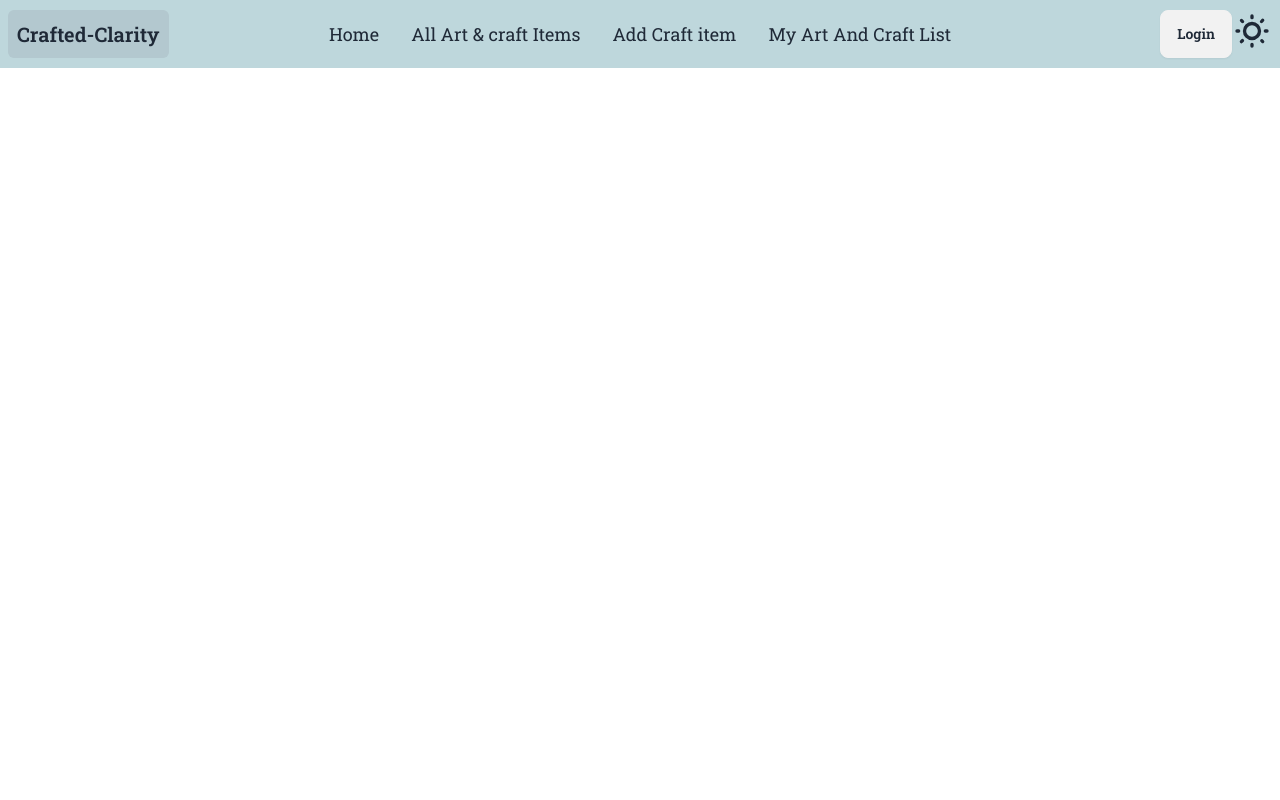
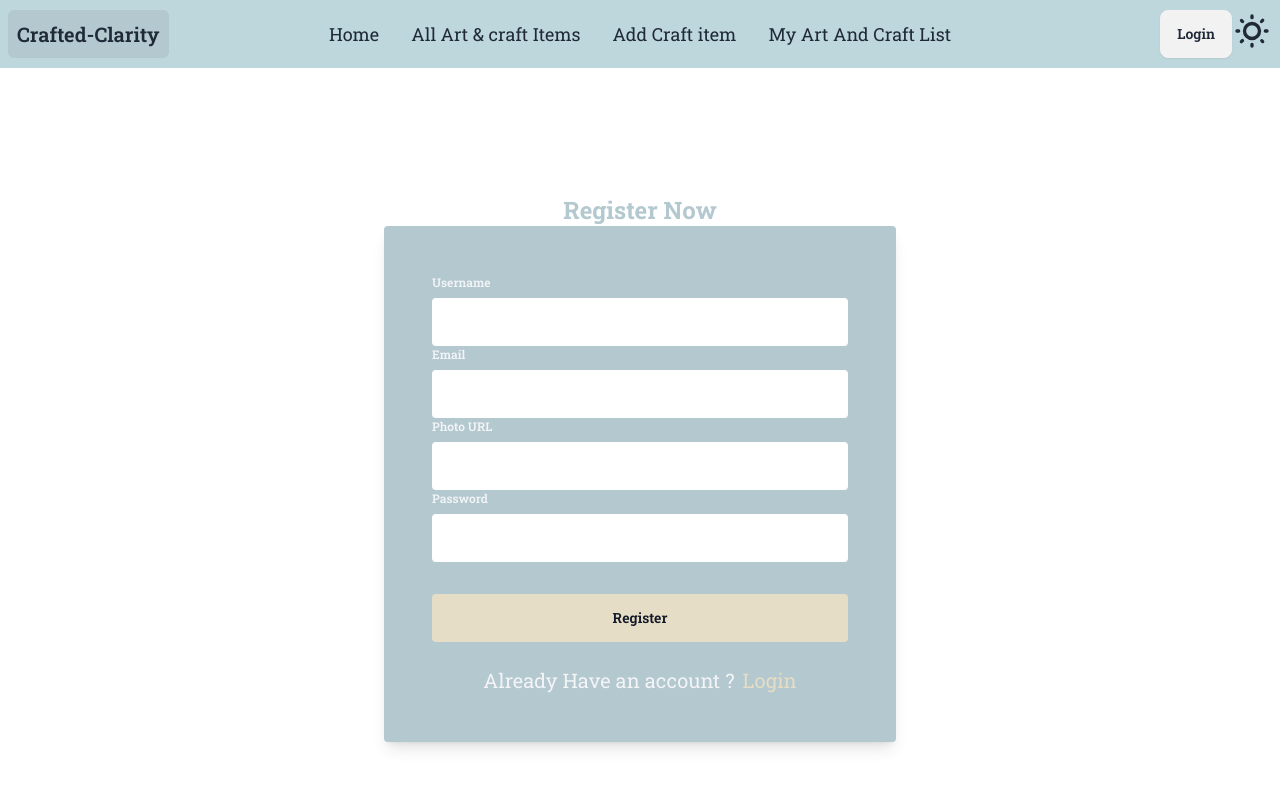
Before and after one commit to alamshuvo/crafted-clarity-client, a React (Vite) app: page /register in a window 1280 px wide. Shown: the top 800 px of the page. Built offline with nearby package versions, Linux system fonts and the light colour scheme; a web font is replaced by a local one.

Commit message:
firebase install and sdk setup

```diff
--- a/package.json
+++ b/package.json
@@ -10,6 +10,7 @@
     "preview": "vite preview"
   },
   "dependencies": {
+    "firebase": "^10.11.1",
     "localforage": "^1.10.0",
     "match-sorter": "^6.3.4",
     "react": "^18.2.0",
--- /dev/null
+++ b/src/Firebase/firebase.config.js
@@ -0,0 +1,20 @@
+// Import the functions you need from the SDKs you need
+import { initializeApp } from "firebase/app";
+import { getAuth } from "firebase/auth";
+// TODO: Add SDKs for Firebase products that you want to use
+// https://firebase.google.com/docs/web/setup#available-libraries
+
+// Your web app's Firebase configuration
+const firebaseConfig = {
+  apiKey:import.meta.env.VITE_APIKEY ,
+  authDomain:import.meta.env.VITE_AUTHDOMAIN ,
+  projectId: import.meta.env.VITE_PROJECTID,
+  storageBucket:import.meta.env.VITE_STORAGEBUCKET,
+  messagingSenderId:import.meta.env.VITE_MESSAGINGSENDERID ,
+  appId: import.meta.env.VITE_APPID
+};
+
+// Initialize Firebase
+const app = initializeApp(firebaseConfig);
+const auth = getAuth(app);
+export default auth;
--- a/src/components/Slider/Slider.jsx
+++ b/src/components/Slider/Slider.jsx
@@ -24,33 +24,51 @@ const Slider = () => {
     >
       <div className="md:min-h-screen min-h-[400px] ">
         <SwiperSlide>
-          <div className="slide slide1  flex justify-center items-center flex-col space-y-5">
-
+          <div className="slide slide1   flex justify-center items-center flex-col space-y-5">
+            <p className="text-[#F1EEDC]  text-center">
+              Wooden furniture and sculptures offer timeless elegance and
+              natural beauty.
+            </p>
           </div>
         </SwiperSlide>
         <SwiperSlide>
           <div className="slide slide2 flex justify-center items-center flex-col space-y-5">
-
+            <p className="text-[#F1EEDC]  text-center">
+              Wooden home decor enhances ambiance with rustic charm and natural
+              elements.
+            </p>
           </div>
         </SwiperSlide>
         <SwiperSlide>
           <div className="slide slide3 flex justify-center items-center flex-col space-y-5">
-
+            <p className="text-[#F1EEDC]  text-center">
+              Wooden utensils and kitchenware offer durability, style, and
+              eco-friendliness.
+            </p>
           </div>
         </SwiperSlide>
         <SwiperSlide>
           <div className="slide slide4 flex justify-center items-center flex-col space-y-5">
-
+            <p className="text-[#F1EEDC]  text-center">
+              Jute home decor infuses spaces with organic texture and earthy
+              elegance.
+            </p>
           </div>
         </SwiperSlide>
         <SwiperSlide>
           <div className="slide slide5 flex justify-center items-center flex-col space-y-5">
-
+            <p className="text-[#F1EEDC]  text-center">
+              Jute kitchenware and utensils combine sustainability with stylish
+              functionality beautifully.
+            </p>
           </div>
         </SwiperSlide>
         <SwiperSlide>
           <div className="slide slide6 flex justify-center items-center flex-col space-y-5">
-
+            <p className="text-[#F1EEDC]  text-center">
+              Jute and wooden jewelry exude earthy charm and eco-friendly
+              elegance.
+            </p>
           </div>
         </SwiperSlide>
       </div>
--- a/src/pages/Register.jsx
+++ b/src/pages/Register.jsx
@@ -1,10 +1,52 @@
+import { Link } from "react-router-dom";
 
 
 const Register = () => {
+
+    const handleRegister=(e)=>{
+        e.preventDefault();
+        const form=e.target;
+        const name=form.name.value;
+        const email=form.email.value;
+        const photo=form.photo.value;
+        const password=form.password.value;
+    }
+
+
+
+
+
+
     return (
-        <div>
+        <div className="flex flex-col items-center min-h-screen justify-center text-center   dark:bg-gray-50 text-gray-100 dark:text-[#E5DDC5]">
+            <h1 className="text-center text-2xl text-[#B3C8CF] font-bold">Register Now</h1>
+        <form noValidate="" onSubmit={handleRegister}  className="flex flex-col w-full max-w-lg p-12 rounded shadow-lg text-gray-100 bg-[#B3C8CF] dark:text-[#E5DDC5]">
+            {/* Name */}
+            <label htmlFor="username" className="self-start text-xs font-semibold">Username</label>
+            <input id="username" type="text" name="name" className="flex items-center h-12 px-4 mt-2 rounded text-[#E5DDC5] dark:text-gray-50 focus:outline-none focus:ring-2 focus:border-violet-400 focus:dark:border-violet-600 focus:ring-violet-400 focus:dark:ring-violet-600" />
+            {/* email */}
+            <label htmlFor="username" className="self-start text-xs font-semibold">Email</label>
+            <input id="useremail" name="email" type="email"  className="flex items-center h-12 px-4 mt-2 rounded text-[#E5DDC5] dark:text-gray-50 focus:outline-none focus:ring-2 focus:border-violet-400 focus:dark:border-violet-600 focus:ring-violet-400 focus:dark:ring-violet-600" />
 
-        </div>
+            {/* photo URl */}
+            <label htmlFor="username" className="self-start text-xs font-semibold">Photo URL</label>
+            <input id="userPhoto" name="photo" type="text"  className="flex items-center h-12 px-4 mt-2 rounded text-[#E5DDC5] dark:text-gray-50 focus:outline-none focus:ring-2 focus:border-violet-400 focus:dark:border-violet-600 focus:ring-violet-400 focus:dark:ring-violet-600" />
+            {/* password */}
+            <label htmlFor="username" className="self-start text-xs font-semibold">Password</label>
+            <input id="userPassword" name="password" type="text"  className="flex items-center h-12 px-4 mt-2 rounded text-[#E5DDC5] dark:text-gray-50 focus:outline-none focus:ring-2 focus:border-violet-400 focus:dark:border-violet-600 focus:ring-violet-400 focus:dark:ring-violet-600" />
+
+
+
+            <button type="submit" className="flex items-center justify-center h-12 px-6 mt-8 text-sm font-semibold rounded text-gray-900 dark:text-gray-50 bg-[#E5DDC5] hover:bg-[#B3C8CF] dark:bg-violet-600">Register</button>
+            <div className="flex justify-center mt-6 space-x-2 text-xs">
+
+                <span className="text-gray-100 text-xl dark:text-[#E5DDC5]">Already Have an account ?</span>
+                <Link to={"/login"}>
+                <button rel="noopener noreferrer"  className="text-[#E5DDC5] text-xl dark:text-[#E5DDC5]">Login</button>
+                </Link>
+            </div>
+        </form>
+    </div>
     );
 };
 
```
Also changed, not shown: 1 other file (tests, documents, lock files or other folders).
